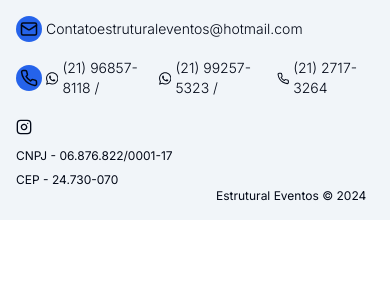
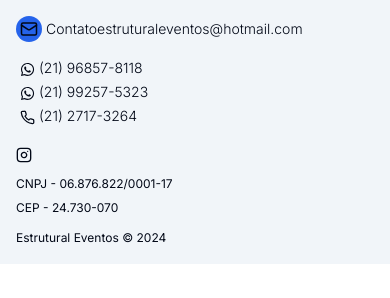
Before and after one commit to fradsCode/estrutura-para-eventos, a Next.js app: page / in a window 390 px wide. Shown: the part 352-650 px from the top of the page. Built offline with nearby package versions, Linux system fonts and the light colour scheme.

Commit message:
feat: resoponsividade

```diff
--- a/src/app/layout.tsx
+++ b/src/app/layout.tsx
@@ -3,7 +3,7 @@ import type { Metadata } from "next";
 import { ThemeProvider } from "next-themes";
 import { Inter } from "next/font/google";
 import "./globals.css";
-
+import  "../../tailwind.config";
 const inter = Inter({ subsets: ["latin"] });
 
 export const metadata: Metadata = {
--- a/src/components/footer/footer.tsx
+++ b/src/components/footer/footer.tsx
@@ -7,21 +7,19 @@ export function Footer() {
             <div className="flex flex-col space-y-4 mb-5">
                 <span className="text-sm font-light text-foreground flex flex-row gap-1 items-center">
                     <div className="rounded-full bg-primary p-1">
-                        <MapPin size={18}/>
+                        <MapPin size={18} />
                     </div>
                     Estrada das Pedrinhas, 615 galpão - Amendoeira - São Gonçalo - Rio de Janeiro
                 </span>
                 <span className="text-sm font-light text-foreground flex flex-row gap-1 items-center">
                     <div className="rounded-full bg-primary p-1">
-                        <Mail size={18}/>
+                        <Mail size={18} />
                     </div>
                     Contatoestruturaleventos@hotmail.com
                 </span>
-                <span className="text-sm font-light text-foreground flex flex-row gap-1 items-center">
-                    <div className="rounded-full bg-primary p-1">
-                        <Phone size={18}/>
-                    </div>
-                    <FaWhatsapp size={15}/>(21) 96857-8118 / <FaWhatsapp size={15}/>(21) 99257-5323 / <Phone size={15}/> (21) 2717-3264
+                <span className="text-sm font-light text-foreground grid md:flex flex-row gap-1 items-center">
+
+                  <p className="flex"><FaWhatsapp size={15} className="mt-1 ml-1 mr-1" />(21) 96857-8118 </p> <p className="flex"><FaWhatsapp size={15} className="mt-1 ml-1 mr-1"/>(21) 99257-5323  </p><p className="flex"><Phone size={15} className="mt-1 ml-1 mr-1"/> (21) 2717-3264</p>
                 </span>
             </div>
             <div className="flex flex-col text-xs gap-8">
@@ -32,15 +30,15 @@ export function Footer() {
                 >
                     <Instagram size={18} />
                 </a>
-                <div className="flex flex-col space-y-2 md:mt-[0px] mt-[-20px]">
+                <div className="flex flex-col space-y-2 md:mt-[0px] mt-[-20px] mb-4">
                     <span>CNPJ - 06.876.822/0001-17</span>
                     <span>
                         CEP - 24.730-070
                     </span>
                 </div>
             </div>
-            <div className="absolute md:mt-[120px] mt-[240px] md:ml-[0px] ml-[200px]">
-                <span className="text-xs pt-8">Estrutural Eventos © 2024</span>
+            <div className="absolute md:mt-[120px] mt-[280px]  md:ml-[0px]  flex-row justify-center align-middle">
+                <span className="text-xs pt-8  ">Estrutural Eventos © 2024</span>
             </div>
         </footer>
     )
--- a/tailwind.config.ts
+++ b/tailwind.config.ts
@@ -15,6 +15,7 @@ const config = {
       padding: "2rem",
       screens: {
         "2xl": "1400px",
+        "ltsssm":"427px",
       },
     },
     extend: {
```
